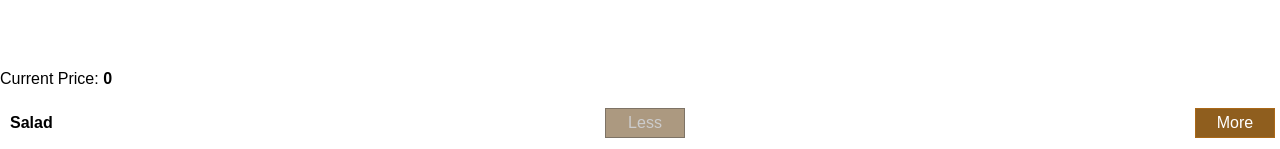
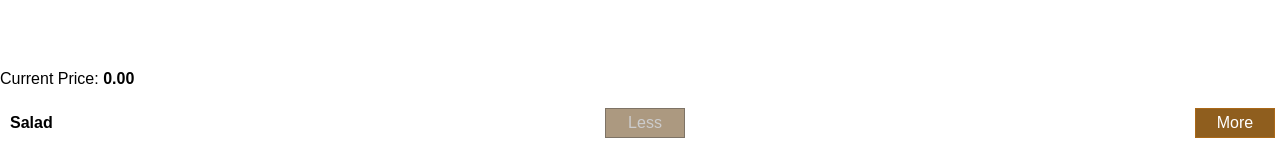
Before and after one commit to marcpre/demo-react-burger-builder, a React app: page / in a window 1280 px wide. Shown: the part 580-729 px from the top of the page. Built offline with nearby package versions, Linux system fonts and the light colour scheme.

Commit message:
adding price

```diff
--- a/src/components/Burger/BuildControls/BuildControls.js
+++ b/src/components/Burger/BuildControls/BuildControls.js
@@ -11,7 +11,7 @@
 
 const buildControls = (props) => (
     <div classes = {classes.BuildControls}>
-        <p>Current Price: <strong>{props.price}</strong></p>
+        <p>Current Price: <strong>{props.price.toFixed(2)}</strong></p>
         {controls.map(ctrl => (
             <BuildControl
                 key={ctrl.label}
--- a/src/containers/BurgerBuilder/BurgerBuilder.js
+++ b/src/containers/BurgerBuilder/BurgerBuilder.js
@@ -29,13 +29,15 @@
         }
         updatedIngredients[type] = updatedCount;
         //price
-        const priceAddition = INGREDIENT_PRICES;
+        const priceAddition = INGREDIENT_PRICES[type];
         const oldPrice = this.state.totalPrice;
         const newPrice = oldPrice + priceAddition;
         this.setState({
             totalPrice: newPrice,
             ingredients: updatedIngredients
         })
+        console.log("newPrice")
+        console.log(newPrice)
     }
 
     removeIngredientHandler = (type) => {
@@ -49,7 +51,7 @@
         }
         updatedIngredients[type] = updatedCount;
         //price
-        const priceDeduction = INGREDIENT_PRICES;
+        const priceDeduction = INGREDIENT_PRICES[type];;
         const oldPrice = this.state.totalPrice;
         const newPrice = oldPrice - priceDeduction;
         this.setState({
```
